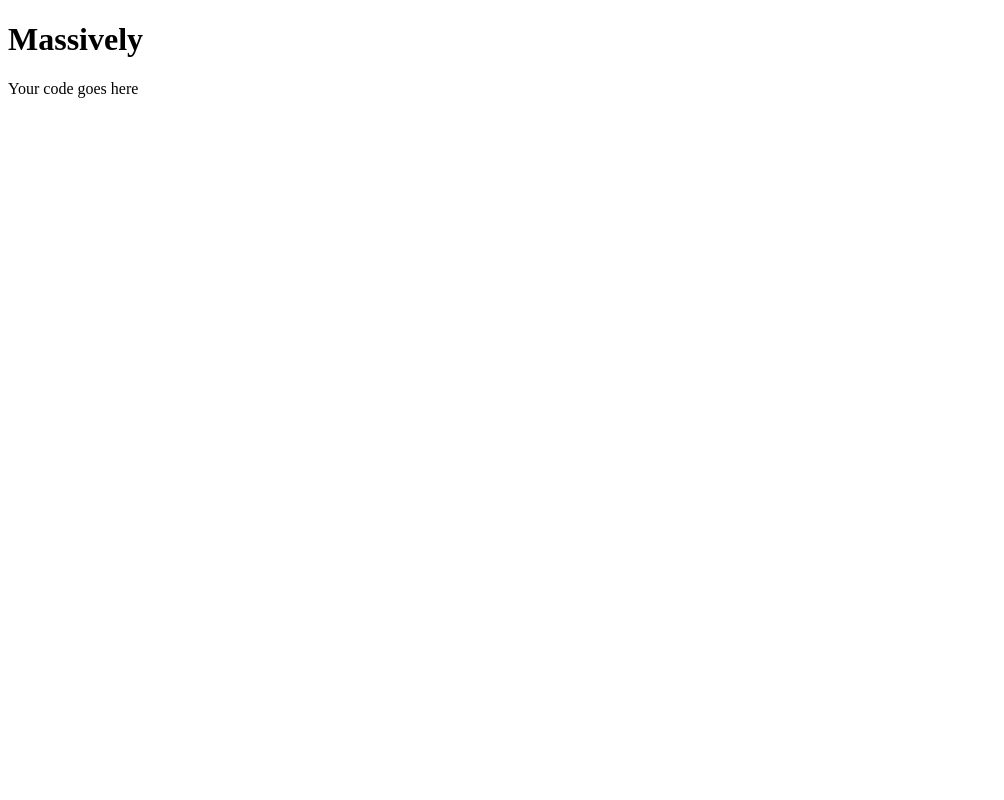
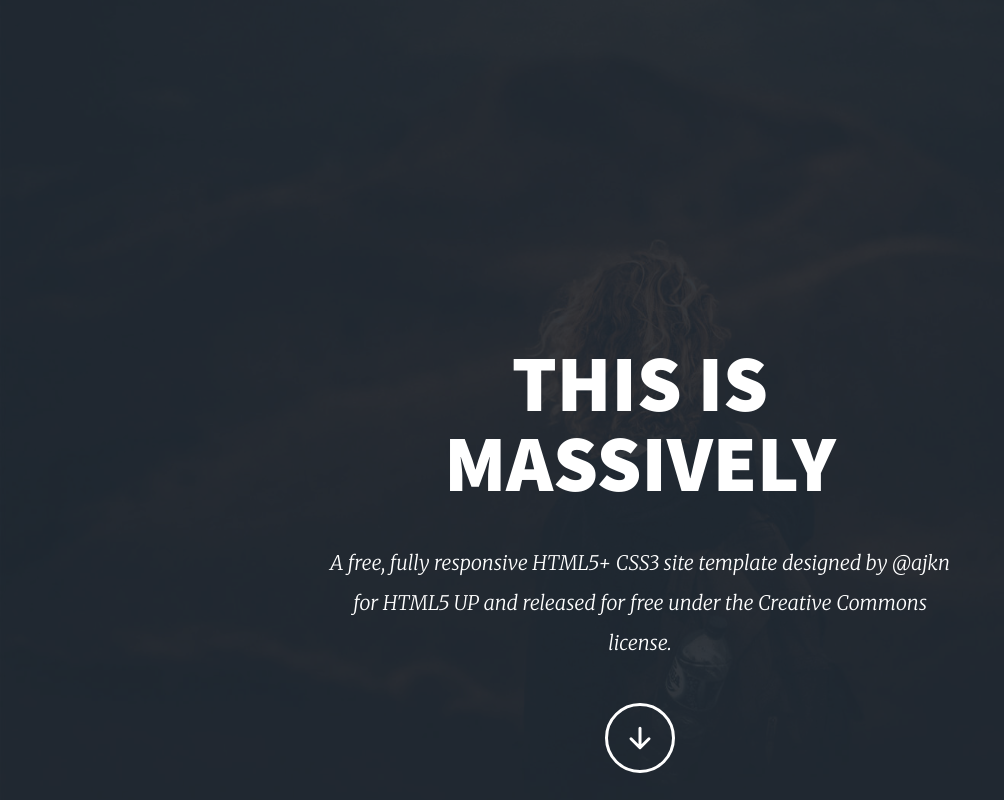
Before and after one commit to Saurav-98/massively, a plain HTML site: page index.html in a window 1280 px wide. Shown: the whole page, without its empty margins (0-1004 px from the left). Drawn offline with nearby package versions, Linux system fonts and the light colour scheme.

Commit message:
Hero Section Completed

```diff
--- a/index.html
+++ b/index.html
@@ -5,10 +5,41 @@
     <meta http-equiv="X-UA-Compatible" content="IE=edge" />
     <meta name="viewport" content="width=device-width, initial-scale=1.0" />
     <title>codedamn Project</title>
+
+    <!-- Google Fonts -->
+    <link rel="preconnect" href="https://fonts.googleapis.com" />
+    <link rel="preconnect" href="https://fonts.gstatic.com" crossorigin />
+    <link
+      href="https://fonts.googleapis.com/css2?family=Merriweather:ital,wght@0,300;0,700;1,300;1,700&family=Source+Sans+Pro:wght@900&display=swap"
+      rel="stylesheet"
+    />
+
+    <link rel="stylesheet" href="style.css" />
   </head>
   <body>
-    <h1>Massively</h1>
-    <!-- start writing your code -->
-    <p>Your code goes here</p>
+    <section id="hero">
+      <div class="hero-container">
+        <h1><span>This is</span> <span>Massively</span></h1>
+        <p>
+          A free, fully responsive HTML5+ CSS3 site template designed by @ajkn
+          for HTML5 UP and released for free under the Creative Commons license.
+        </p>
+
+        <a href="#">
+          <ion-icon name="arrow-down-outline"></ion-icon>
+        </a>
+      </div>
+    </section>
+
+    <!-- Ion Icons -->
+
+    <script
+      type="module"
+      src="https://unpkg.com/ionicons@5.5.2/dist/ionicons/ionicons.esm.js"
+    ></script>
+    <script
+      nomodule
+      src="https://unpkg.com/ionicons@5.5.2/dist/ionicons/ionicons.js"
+    ></script>
   </body>
 </html>
--- /dev/null
+++ b/style.css
@@ -0,0 +1,91 @@
+/* font-family: 'Merriweather', serif;
+font-family: 'Source Sans Pro', sans-serif; */
+
+:root {
+  --color-bg-body: #212931;
+  --color-white: #fff;
+  --color-gray-1: ##717981;
+}
+
+* {
+  margin: 0;
+  padding: 0;
+  box-sizing: border-box;
+}
+html {
+  font-size: 62.5%;
+}
+
+body {
+  color: var(--color-white);
+  font-family: 'Merriweather', serif;
+  font-size: 1.6rem;
+}
+
+h1,
+h2,
+h3 {
+  font-family: 'Source Sans Pro', sans-serif;
+}
+h1 {
+  font-size: 8rem;
+  color: var(--color-white);
+  text-transform: uppercase;
+  line-height: 1;
+  margin-bottom: 4rem;
+}
+h1 span {
+  display: block;
+}
+h2 {
+  font-size: 6.4rem;
+  color: var(--color-bg-body);
+}
+h3 {
+  font-size: 1.28rem;
+  color: var(--color-gray-1);
+}
+#hero {
+  position: relative;
+  height: 100vh;
+  width: 100%;
+
+  background: url(./assets/images/bg.jpg);
+  background-position: center top;
+  background-size: cover;
+}
+
+#hero::after {
+  position: absolute;
+  content: '';
+  width: 100%;
+  height: 100%;
+  top: 0;
+  left: 0;
+
+  background-color: var(--color-bg-body);
+  opacity: 0.9;
+}
+
+.hero-container {
+  position: absolute;
+  z-index: 2;
+
+  top: 70%;
+  left: 50%;
+  transform: translate(-50%, -50%);
+  text-align: center;
+}
+.hero-container p {
+  font-style: italic;
+  font-size: 2rem;
+  line-height: 2;
+  margin-bottom: 4rem;
+}
+ion-icon {
+  color: var(--color-white);
+  font-size: 3.2rem;
+  padding: 1.6rem;
+  border: 3px solid var(--color-white);
+  border-radius: 50%;
+}
```
